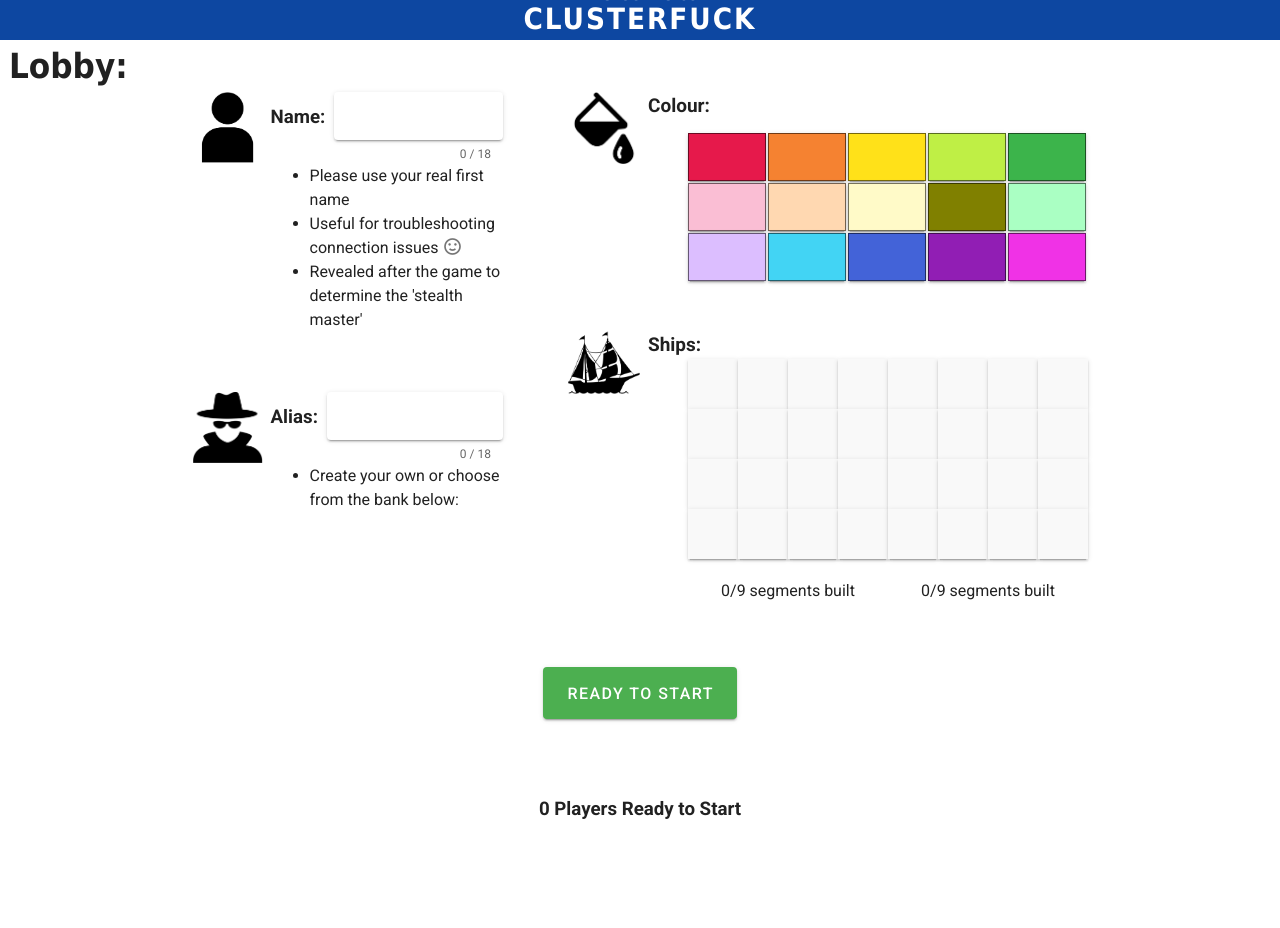
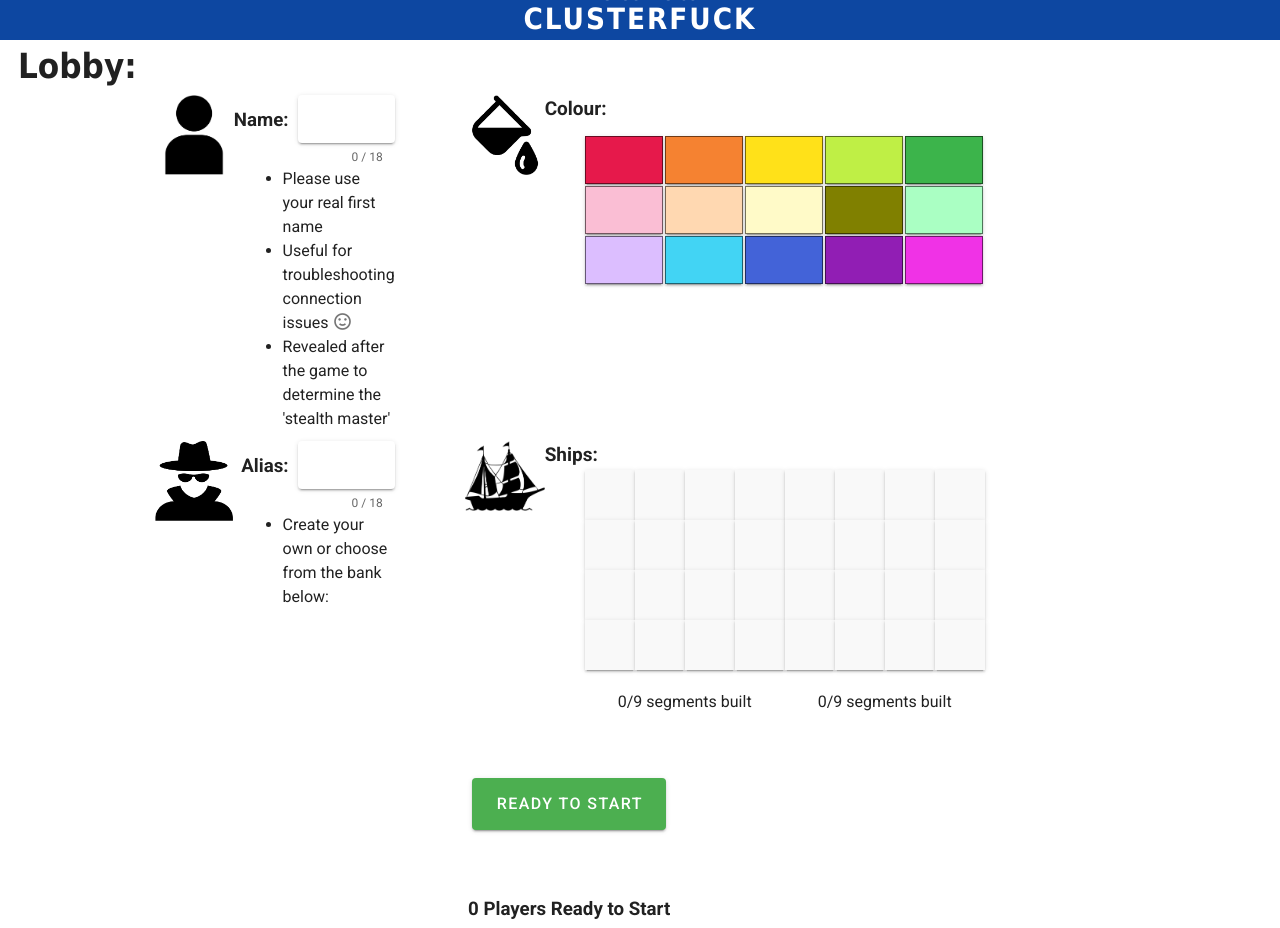
Before and after one commit to GeoffSpielman/BattleBlobs, a Vue app: page /lobby in a window 1280 px wide. Before the commit the page ends 827 px from the top, so only its background shows below. Built offline with nearby package versions, Linux system fonts and the light colour scheme.

Commit message:
Re-wrote lobby page to use grid CSS

```diff
--- a/src/App.vue
+++ b/src/App.vue
@@ -154,6 +154,8 @@ export default class App extends Vue {
     });
 
 
+
+
     */
 
 
--- a/src/components/lobby/AliasEntry.vue
+++ b/src/components/lobby/AliasEntry.vue
@@ -100,6 +100,8 @@ export default class AliasEntry extends Vue {
 
 .textfieldPrompt {
   margin-top: 4px;
+  width: 55px;
+  text-align: right;
 }
 
 .textField {
@@ -113,15 +115,15 @@ export default class AliasEntry extends Vue {
 }
 
 .bulletList {
-  margin-left: 15px;
+  margin-left: 25px;
   margin-top: -6px;
-  margin-bottom: 10px;
+  margin-bottom: 4px;
 }
 
 #aliasListContainer {
   height: 50px;
   flex-grow: 1;
-  margin-left: 25px;
+  margin-left: 50px;
 }
 
 .v-list {
--- a/src/components/lobby/NameEntry.vue
+++ b/src/components/lobby/NameEntry.vue
@@ -78,14 +78,17 @@ export default class NameEntry extends Vue {
 
 .textfieldPrompt {
   margin-top: 4px;
+  width: 55px;
+  text-align: right;
 }
 
 .textField {
   width: 100%;
+  flex-grow: 0;
 }
 
 .bulletList {
-  margin-left: 15px;
+  margin-left: 25px;
   margin-top: -6px;
   margin-bottom: 10px;
 }
--- a/src/pages/Lobby.vue
+++ b/src/pages/Lobby.vue
@@ -1,41 +1,42 @@
 <template>
-  <div class="outermostDiv">
-    <h1 class="pageHeader">Lobby:</h1>
-    <div id="centralColumnOuter">
-      <div id="topRow">
-        <div id="textFieldsOuterColumn">
-          <div class="compRow">
-            <div class="iconColumn">
+  <div id="lobbyOutermost">
+    <v-overlay id="disableOverlay" :value="lockedIn" opacity="0.2">
+    </v-overlay>
+
+    <h1 id="lobbyHeader" class="pageHeader">
+      Lobby:
+    </h1>
+
+    <div id="nameIconContainer">
        <img class="iconImg" :src="nameIconPath" />
     </div>
+    <section id="nameEntryContainer">
       <name-entry @namevalidupdate="nameValidUpdate"> </name-entry>
-          </div>
-          <div class="compRow bottomCompRow">
-            <div class="iconColumn">
+    </section>
+
+    <div id="aliasIconContainer">
       <img class="iconImg" :src="aliasIconPath" />
     </div>
+    <section id="aliasEntryContainer">
       <alias-entry @aliasvalidupdate="aliasValidUpdate"> </alias-entry>
-          </div>
-        </div>
-        <div id="colourAndShipsColumn">
-          <div class="compRow">
-            <div class="iconColumn">
+    </section>
+
+    <div id="colorIconContainer">
       <img class="iconImg" :src="colourIconPath" />
     </div>
+    <section id="colourEntryContainer">
       <colour-selector> </colour-selector>
-          </div>
-          <div class="compRow bottomCompRow">
-            <div class="iconColumn">
+    </section>
+
+    <div id="shipIconContainer">
       <img class="iconImg" :src="shipIconPath" />
     </div>
+    <section id="shipEntryContainer">
       <ship-entry @shipsvalidupdate="shipsValidUpdate"> </ship-entry>
-          </div>
-        </div>
-        <v-overlay id="disableOverlay" :value="lockedIn" opacity="0.2">
-        </v-overlay>
-      </div>
-      <div id="bottomRow">
-        <div id="readyButtonsDiv">
+    </section>
+
+    <section id="readyButtonsContainer">
+      <div id="readyButtonsTop">
       <v-btn
         x-large
         elevation="2"
@@ -43,18 +44,20 @@
         class="mt-10"
         @click="startBtnClicked"
         :disabled="lockedIn"
-            >{{
+        >
+        {{
           lockedIn
             ? "Locked In - Waiting for Other Players..."
             : "Ready to Start"
         }}
       </v-btn>
+
       <p id="errorMessage">{{ errorMessage }}</p>
       <v-btn
             class="mt-2"
             small
             :style="{
-              display: lockedIn ? 'flex' : 'none',
+              display: lockedIn ? 'inline' : 'none',
             }"
             @click="changedMindBtnClicked"
           >
@@ -65,8 +68,10 @@
       <div id="playersReadyDiv">
         <h3 class="mb-1">{{numPlayersReadyToStart}} Players Ready to Start</h3>
       </div>
-      </div>
-    </div>
+
+    </section>
+
+
   </div>
 </template>
 
@@ -112,7 +117,7 @@ export default class Lobby extends Vue {
       : true;
   }
 
-  get numPlayersReadyToStart(){
+  get numPlayersReadyToStart() {
     return this.$store.getters["playerStore/getPlayersReadyCount"];
   }
 
@@ -143,14 +148,20 @@ export default class Lobby extends Vue {
       this.errorMessage = "";
       this.lockedIn = true;
 
-      this.$store.dispatch("playerStore/setMyStatus", PlayerStatus.ReadyToStart);
+      this.$store.dispatch(
+        "playerStore/setMyStatus",
+        PlayerStatus.ReadyToStart
+      );
       this.$store.dispatch("playerStore/lockedInUploadData");
     }
   }
 
   changedMindBtnClicked() {
     this.lockedIn = false;
-    this.$store.dispatch("playerStore/setMyStatus", PlayerStatus.CreatingProfile);
+    this.$store.dispatch(
+      "playerStore/setMyStatus",
+      PlayerStatus.CreatingProfile
+    );
   }
 
   mounted() {
@@ -163,70 +174,66 @@ export default class Lobby extends Vue {
 </script>
 
 <style scoped>
-.outermostDiv {
-  align-items: center;
-}
 
-#centralColumnOuter {
-  width: 70%;
-  display: flex;
-  flex-grow: 1;
-  flex-direction: column;
-  align-items: center;
-}
-
-#topRow {
-  width: 100%;
-  display: flex;
-  flex-grow: 1;
-}
-
-#textFieldsOuterColumn {
-  width: 40%;
-  display: flex;
-  flex-direction: column;
-}
-
-#colourAndShipsColumn {
-  display: flex;
-  flex-grow: 1;
-  flex-basis: 0;
-  flex-direction: column;
-  padding-left: 65px;
-}
-
-.compRow {
-  display: flex;
-}
-
-.bottomCompRow {
-  margin-top: 50px;
-  display: flex;
-  flex-grow: 1;
-}
-
-.iconColumn {
-  width: 8vw;
-  max-width: 80px;
-  padding-right: 8px;
-}
-
-.iconImg {
+#lobbyOutermost {
+  display: grid;
+  grid-template-columns: [leftmost] 12vw [leftIconsStart] 80px [leftIconsEnd] 0.45fr [spacerStart] 70px [rightIconsStart] 80px [rightIconsEnd] 0.55fr [horizontalContentEnd] 12vw [rightmost];
+  grid-template-rows: [topmost] 55px [headerEnd] 0.45fr [midLine] 0.55fr [readyButtonsStart] 190px [bottommost];
+  height: 100%;
   width: 100%;
 }
 
-#bottomRow {
-  width: 100%;
-  display: flex;
-  height: 200px;
-  flex-direction: column;
+#lobbyHeader {
+  grid-column: leftmost/rightmost;
+  grid-row: topmost/headerEnd;
 }
 
-#readyButtonsDiv {
+#nameIconContainer {
+  grid-column: leftIconsStart/leftIconsEnd;
+  grid-row: headerEnd/midLine;
+}
+
+#nameEntryContainer {
+  grid-column: leftIconsEnd/spacerStart;
+  grid-row: headerEnd/midLine;
+}
+
+#aliasIconContainer {
+  grid-column: leftIconsStart/leftIconsEnd;
+  grid-row: midLine/readyButtonsStart;
+}
+
+#aliasEntryContainer {
+  grid-column: leftIconsEnd/spacerStart;
+  grid-row: midLine/readyButtonsStart;
+}
+
+#colorIconContainer {
+  grid-column: rightIconsStart/rightIconsEnd;
+  grid-row: headerEnd/midLine;
+}
+
+#colourEntryContainer {
+  grid-column: rightIconsEnd/horizontalContentEnd;
+  grid-row: headerEnd/midLine;
+}
+
+#shipIconContainer {
+  grid-column: rightIconsStart/rightIconsEnd;
+  grid-row: midLine/readyButtonsStart;
+}
+
+#shipEntryContainer {
+  grid-column: rightIconsEnd/horizontalContentEnd;
+  grid-row: midLine/readyButtonsStart;
+}
+
+#readyButtonsContainer {
+  grid-column: leftmost/rightmost;
+  grid-row: readyButtonsStart/bottommost;
+
   display: flex;
-  align-items: center;
   flex-direction: column;
-  flex-grow: 1;
 }
 
 #errorMessage {
@@ -235,13 +242,24 @@ export default class Lobby extends Vue {
   font-weight: bold;
 }
 
+#readyButtonsTop{
+  display: block;
+  text-align: center;
+  flex-grow: 1;
+}
+
 #playersReadyDiv {
   display: flex;
   justify-content: center;
 }
 
+.iconImg {
+  width: 100%;
+}
+
 #disableOverlay {
   top: 40px;
-  bottom: 180px;
+  bottom: 170px;
 }
+
 </style>
```
Lines whose indentation alone changed are shown as unchanged.
